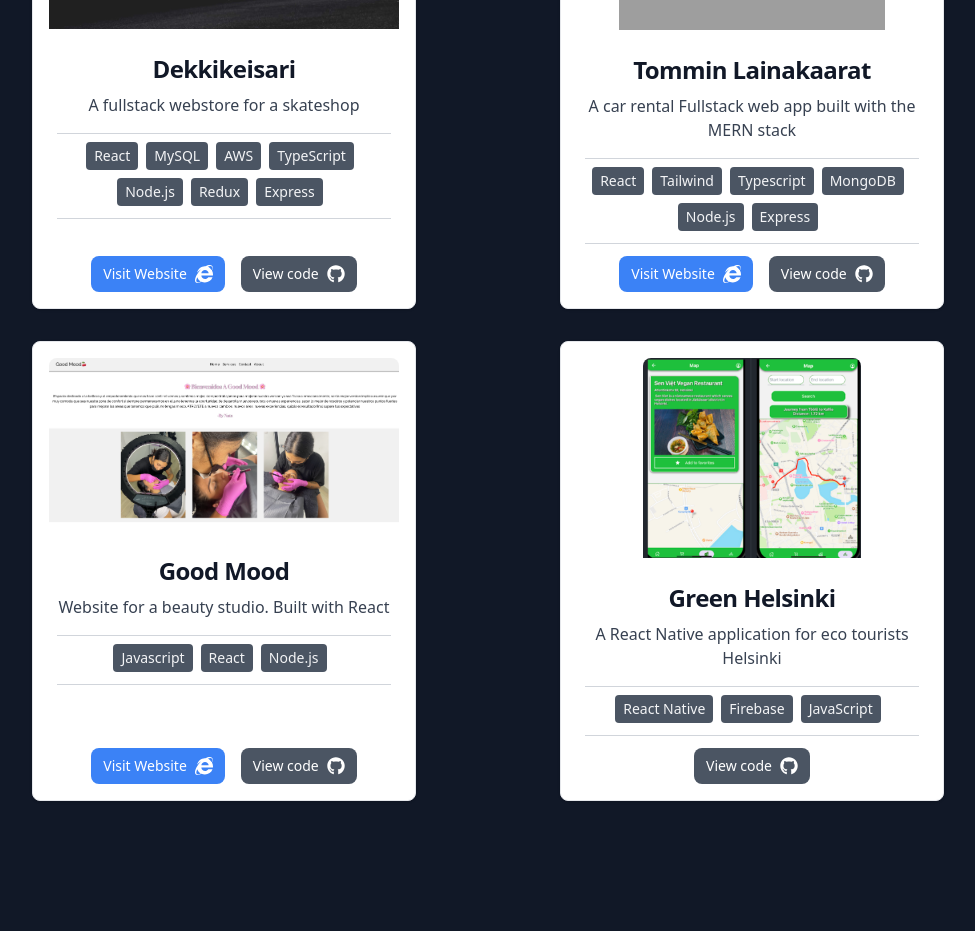
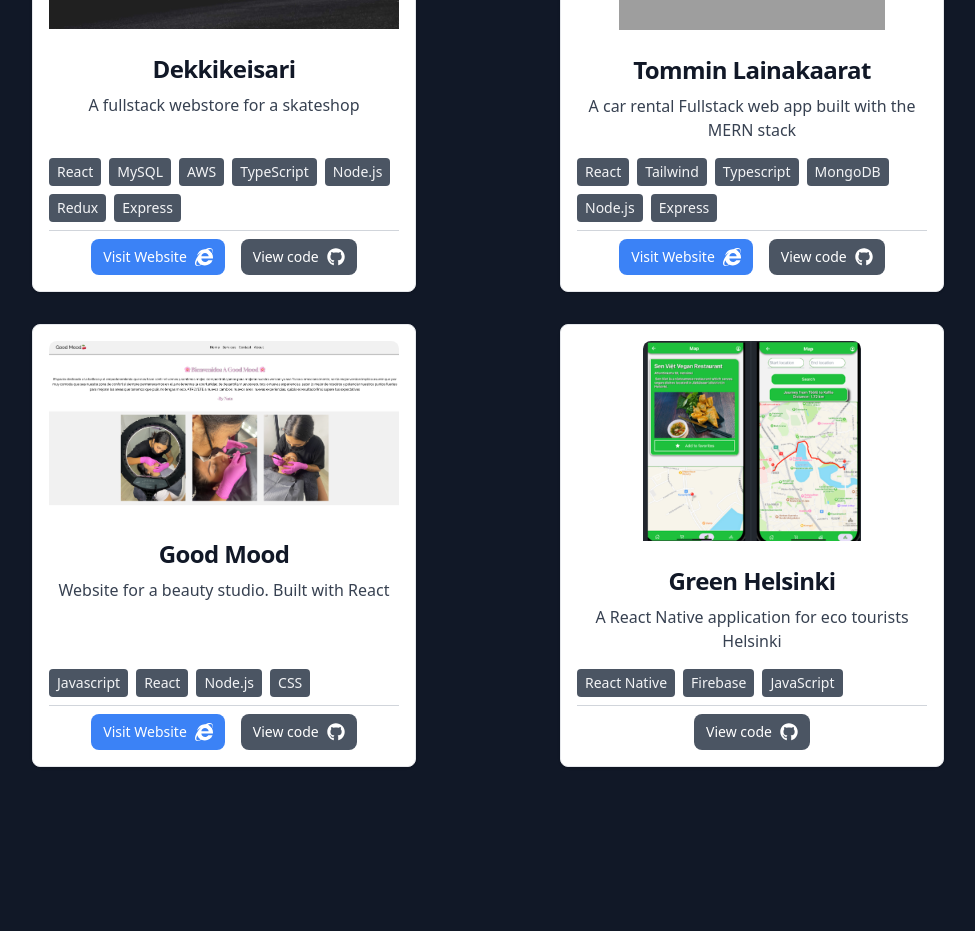
Before and after one commit to tommimaki/Personal-Portfolio, a React (Create React App) app: page / in a window 1280 px wide. Shown: the part 1180-2111 px from the top of the page, without its empty margins (152-1127 px from the left). Built offline with nearby package versions, Linux system fonts and the light colour scheme; grey boxes are pictures that could not be loaded.

Commit message:
project card edits

```diff
--- a/src/components/projects/project.js
+++ b/src/components/projects/project.js
@@ -28,9 +28,10 @@ const Project = ({
           <p className="font-normal text-gray-700 pb-2 dark:text-gray-400">
             {description}
           </p>
-          <hr className="border-1 w-full border-gray-300 my-2" />
-
-          <div>
+          {/* <hr className="border-1 w-full border-gray-300 my-2" /> */}
+        </div>
+      </div>
+      <div className="ml-4 flex flex-wrap mt-auto">
         {technologies &&
           technologies.map((tech, index) => (
             <span
@@ -40,9 +41,7 @@ const Project = ({
               {tech}
             </span>
           ))}
-          </div>
-          <hr className="border-1 w-full border-gray-300 my-1" />
-        </div>
+        <hr className="border-1 w-full border-gray-300 mb-2 mr-4" />
       </div>
       <div className="pb-4">
         <div className="flex justify-center space-x-4">
@@ -74,3 +73,66 @@ const Project = ({
 };
 
 export default Project;
+// return (
+//   <div className="project-card max-w-sm bg-white border border-gray-200 rounded-lg shadow dark:bg-gray-800 dark:border-gray-700 flex flex-col">
+//     <div className="flex-grow p-4 pb-0">
+//       <a href={websiteLink} target="_blank" rel="noreferrer">
+//         <img
+//           className="rounded-t-lg w-auto max-h-[200px] mb-4 mx-auto"
+//           src={imgSrc}
+//           alt={`${title} preview`}
+//           style={{ maxWidth: "100%" }}
+//         />
+//       </a>
+//       <div className="p-2 flex items-center flex-col">
+//         <a href={websiteLink} target="_blank" rel="noreferrer">
+//           <h3 className="text-2xl font-bold tracking-tight text-gray-900 dark:text-white mb-2">
+//             {title}
+//           </h3>
+//         </a>
+//         <p className="font-normal text-gray-700 pb-2 dark:text-gray-400">
+//           {description}
+//         </p>
+//         <hr className="border-1 w-full border-gray-300 my-2" />
+
+//         <div className="ml-4">
+//           {technologies &&
+//             technologies.map((tech, index) => (
+//               <span
+//                 key={index}
+//                 className="inline-block bg-gray-600 text-gray-100 px-2 py-1 rounded mr-2 mb-2 text-sm"
+//               >
+//                 {tech}
+//               </span>
+//             ))}
+//         </div>
+//         <hr className="border-1 w-full border-gray-300 my-1" />
+//       </div>
+//     </div>
+//     <div className="pb-4">
+//       <div className="flex justify-center space-x-4">
+//         {websiteLink && (
+//           <a
+//             href={websiteLink}
+//             target="_blank"
+//             rel="noreferrer"
+//             className="inline-flex items-center px-3 py-2 text-sm font-medium text-center text-white bg-blue-500 rounded-lg hover:bg-blue-600 focus:ring-4 focus:outline-none focus:ring-blue-300 dark:bg-blue-600 dark:hover:bg-blue-700 dark:focus:ring-blue-800"
+//           >
+//             Visit Website
+//             <FaInternetExplorer className="text-lg ml-2 text-white" />
+//           </a>
+//         )}
+
+//         <a
+//           href={githubLink}
+//           target="_blank"
+//           rel="noreferrer"
+//           className="inline-flex items-center px-3 py-2 text-sm font-medium text-center text-white bg-gray-600 rounded-lg hover:bg-gray-700 focus:ring-4 focus:outline-none focus:ring-gray-300 dark:bg-gray-600 dark:hover:bg-gray-700 dark:focus:ring-gray-800"
+//         >
+//           View code
+//           <FaGithub className="text-lg ml-2 text-white" />
+//         </a>
+//       </div>
+//     </div>
+//   </div>
+// );
--- a/src/components/projects/projectData.js
+++ b/src/components/projects/projectData.js
@@ -43,7 +43,7 @@ const projectData = [
     imgSrc: goodmood,
     websiteLink: "https://bright-dragon-6739af.netlify.app/",
     githubLink: "https://github.com/tommimaki/GoodMood",
-    technologies: ["Javascript", "React", "Node.js"],
+    technologies: ["Javascript", "React", "Node.js", "CSS"],
   },
   {
     title: "Green Helsinki",
```
Lines whose indentation alone changed are shown as unchanged.
